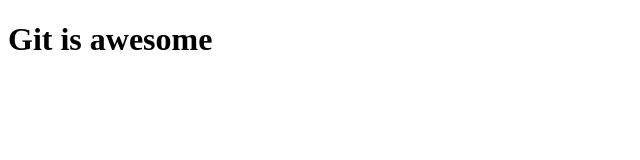
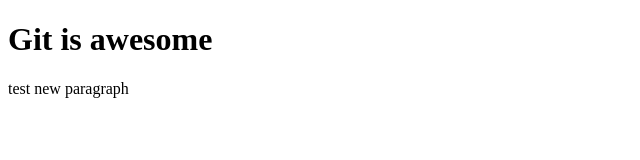
Before and after one commit to TomN2912/gitProject, a plain HTML site: page index.html in a window 1280 px wide. Shown: the whole page, without its empty margins (0-640 px from the left). Drawn offline with Linux system fonts and the light colour scheme.

Commit message:
Add paragraph

```diff
--- a/index.html
+++ b/index.html
@@ -8,5 +8,6 @@
 </head>
 <body>
     <h1>Git is awesome</h1>
+    <p>test new paragraph</p>
 </body>
 </html>
```
Also changed, not shown: 1 other file.
